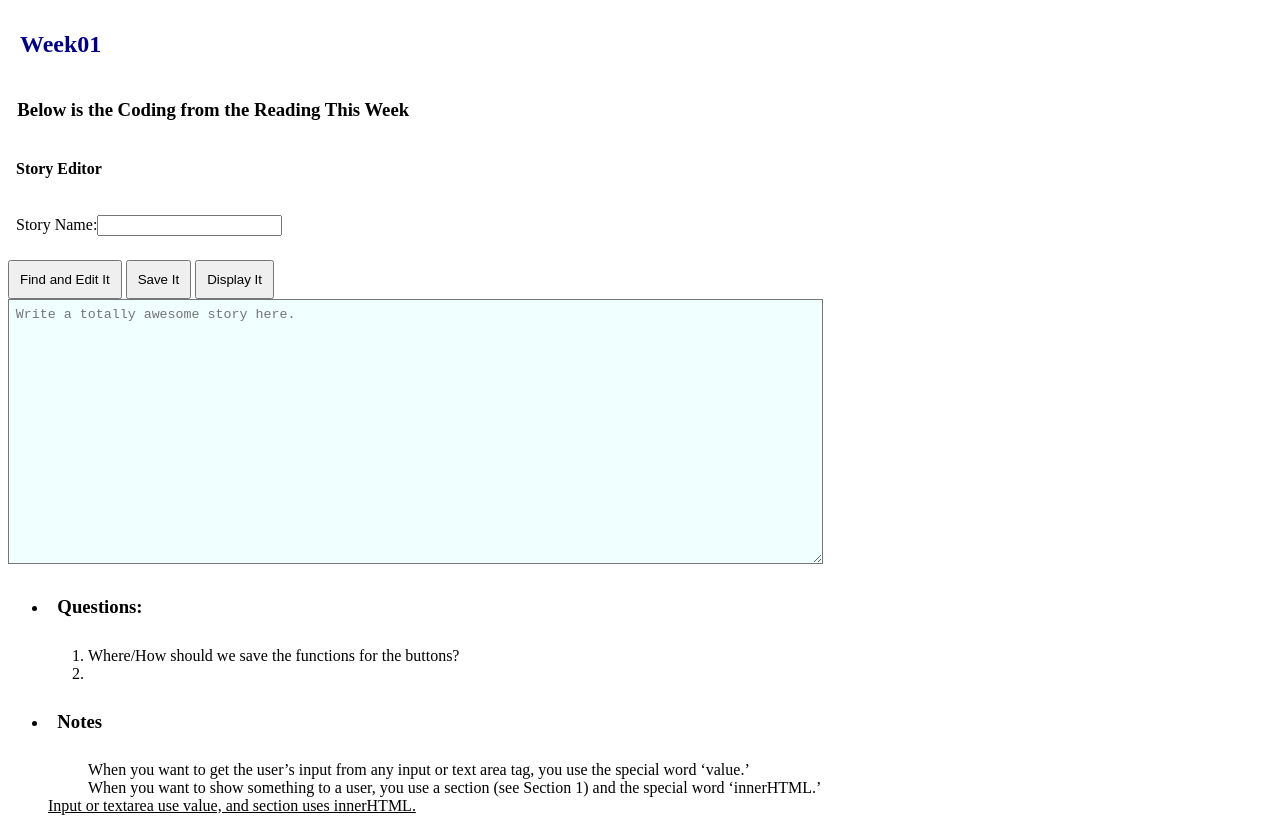
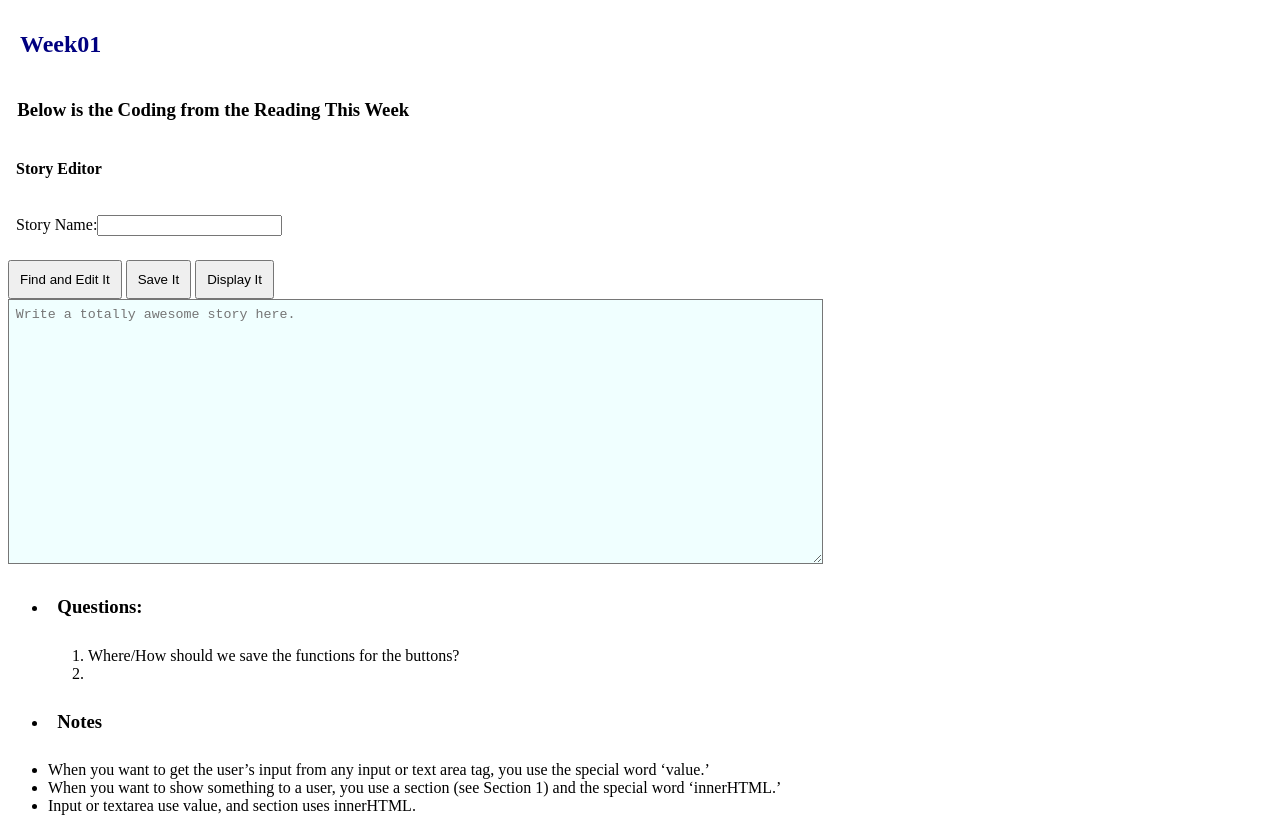
Before and after one commit to cassiejones9/WDD330, a plain HTML site: page week1/index.html in a window 1280 px wide. Shown: the part 125-956 px from the top of the page. Drawn offline with Linux system fonts and the light colour scheme.

Commit message:
Update index.html

```diff
--- a/week1/index.html
+++ b/week1/index.html
@@ -1,33 +1,35 @@
 <!DOCTYPE html>
 <html lang="en">
+
 <head>
     <meta charset="UTF-8" />
     <meta name="viewport" content="width=device-width, initial-scale=1.0" />
     <title>WDD 330</title>
     <link rel="stylesheet" href="../CSS/stylesheet.css" />
     <script>
-      function loadStory(){
+        function loadStory() {
             var storyName = document.getElementById(“name_input”).value
             var storyHTML = localStorage.getItem(storyName)
             document.getElementById(“story_editor”).value = storyHTML
         }
-      function saveStory(){
+        function saveStory() {
             var storyName = document.getElementById(“name_input”).value
             var storyHTML = document.getElementById(“story_editor”).value
             localStorage.setItem(storyName, storyHTML)
         }
-      function dsiplayStory(){
+        function dsiplayStory() {
             var storyHTML = document.getElementById(“story_editor”).value
             document.getElementById(“story_display”).innerHTML = storyHTML
         }
     </script>
 </head>
+
 <body>
     <h1>WDD 330 - Web Frontend Development</h1>
     <h2>Week01</h2>
     <h3>Below is the Coding from the Reading This Week</h3>
     <h4>Story Editor</h4>
-    <p>Story Name:<input id=name_input></input></p>
+    <p>Story Name:<input id="name_input"></input></p>
     <section>
         <button onclick="loadStory()">Find and Edit It</button>
         <button onclick="saveStory()">Save It</button>
@@ -48,10 +50,13 @@
         <li>
             <h3>Notes</h3>
         </li>
-      <ul>When you want to get the user’s input from any input or text area tag, you use the special word ‘value.’ </ul>
-      <ul>When you want to show something to a user, you use a section (see Section 1) and the special word ‘innerHTML.’</ul>
-      <u>Input or textarea use value, and section uses innerHTML.</ul>
+        <li>When you want to get the user’s input from any input or text area tag, you use the special word ‘value.’
+        </li>
+        <li>When you want to show something to a user, you use a section (see Section 1) and the special word
+            ‘innerHTML.’</li>
+        <li>Input or textarea use value, and section uses innerHTML.</li>
         </li>
     </ul>
 </body>
+
 </html>
```
Lines whose indentation alone changed are shown as unchanged.
